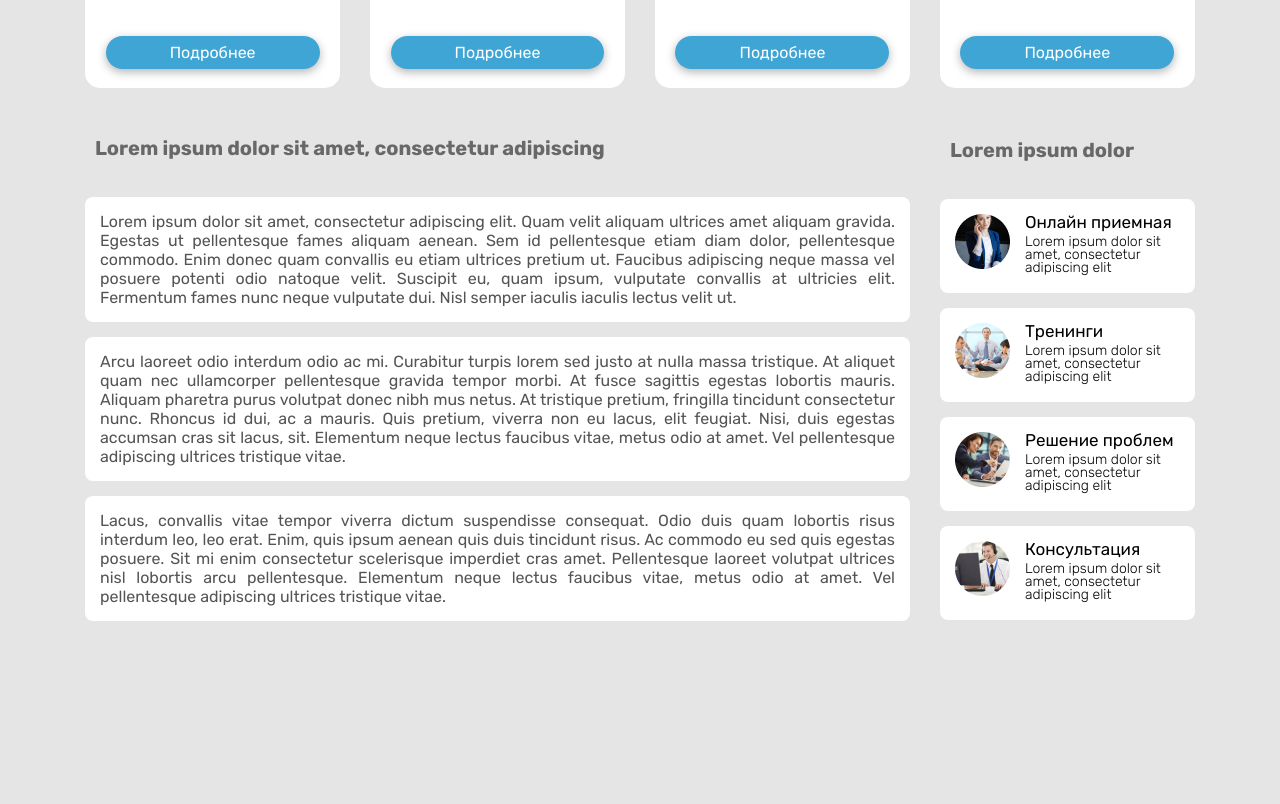
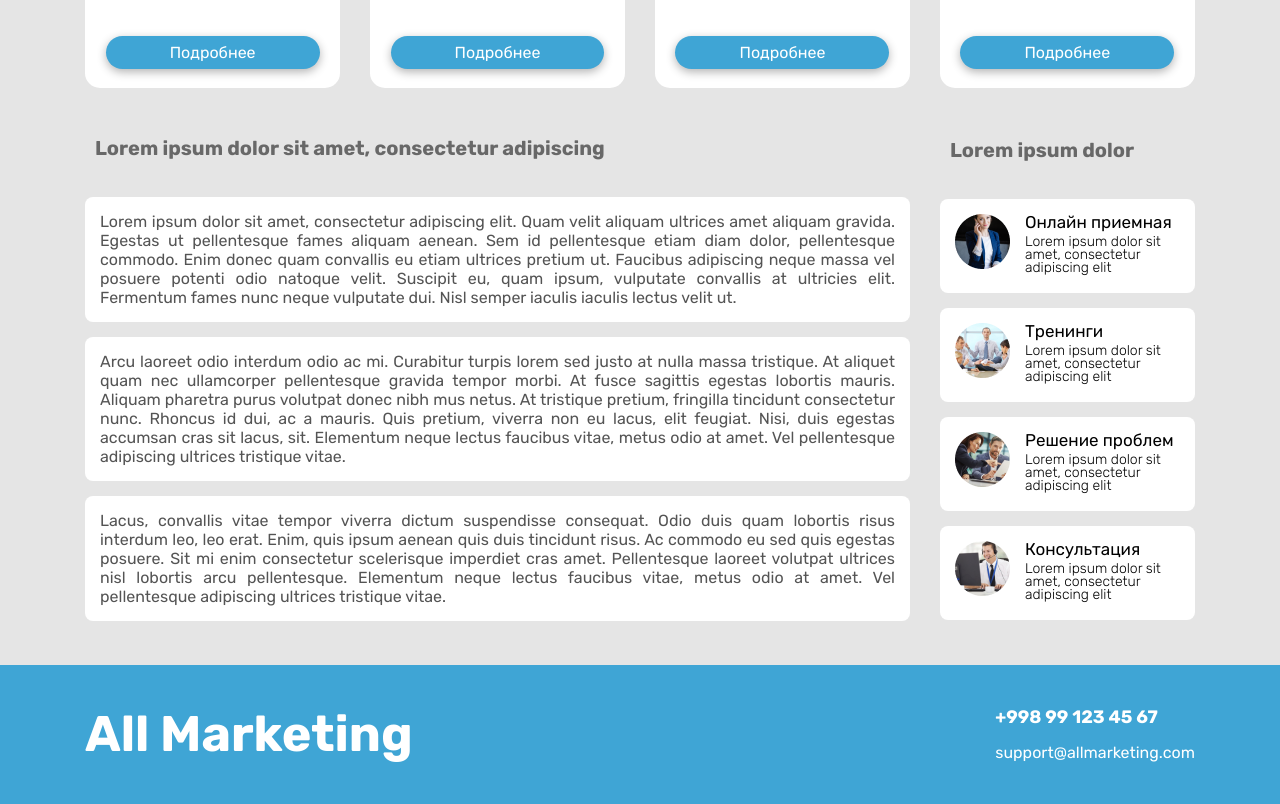
Before and after one commit to churka2/blue-market, a plain HTML site: page index.html in a window 1280 px wide. Shown: the part 828-1632 px from the top of the page. Before the commit the page ends 1449 px from the top, so only its background shows below. Drawn offline with Linux system fonts and the light colour scheme.

Commit message:
footer__added

```diff
--- /dev/null
+++ b/css/footer.css
@@ -0,0 +1,40 @@
+.foot {
+    background: #3FA5D5;
+}
+
+.footer__wrap {
+    display: flex;
+    justify-content: space-between;
+    align-items: center;
+    padding: 40px 0;
+}
+
+.foot__h2 {
+    font-family: 'Rubik', sans-serif;
+    font-size: 50px;
+    font-weight: 700;
+    line-height: 59px;
+    color: white;
+}
+
+.foot__right {
+    display: flex;
+    flex-direction: column;
+    gap: 15px;
+}
+
+.foot__number {
+    font-family: 'Rubik', sans-serif;
+    font-size: 18px;
+    font-weight: 700;
+    line-height: 21px;
+    color: white;
+}
+
+.foot__email {
+    font-family: 'Rubik', sans-serif;
+    font-size: 16px;
+    font-weight: 400;
+    line-height: 19px;
+    color: white;
+}
--- a/css/info.css
+++ b/css/info.css
@@ -3,6 +3,7 @@
     justify-content: center;
     align-items: center;
     gap: 30px;
+    padding-bottom: 44px;
 }
 
 .left__h2 {
@@ -49,13 +50,13 @@
     margin-bottom: 22px;
 }
 
-.info__right{
+.info__right {
     display: flex;
     gap: 15px;
     flex-direction: column;
 }
 
-.info__card{
+.info__card {
     display: flex;
     justify-content: space-between;
     background: white;
@@ -66,16 +67,16 @@
 
 }
 
-.infocard__h3{
-    font-family: 'Rubik',sans-serif;
+.infocard__h3 {
+    font-family: 'Rubik', sans-serif;
     font-size: 17px;
     font-weight: 400;
     line-height: 16px;
     margin-bottom: 5px;
 }
 
-.infocard__txt{
-    font-family: 'Rubik',sans-serif;
+.infocard__txt {
+    font-family: 'Rubik', sans-serif;
     font-size: 14px;
     font-weight: 300;
     line-height: 13px;
@@ -83,7 +84,7 @@
 
 }
 
-.infocard__img{
+.infocard__img {
     width: 55px;
     height: 55px;
     margin-right: 15px;
--- a/css/main.css
+++ b/css/main.css
@@ -4,3 +4,4 @@
 @import url(./banner.css);
 @import url(./cards.css);
 @import url(./info.css);
+@import url(./footer.css);
--- a/index.html
+++ b/index.html
@@ -170,6 +170,18 @@
             </div>
         </div>
     </section>
+
+    <footer class="foot">
+        <div class="container">
+            <div class="footer__wrap">
+                <h2 class="foot__h2">All Marketing</h2>
+                <div class="foot__right">
+                    <p class="foot__number">+998 99 123 45 67</p>
+                    <p class="foot__email">support@allmarketing.com</p>
+                </div>
+            </div>
+        </div>
+    </footer>
 </body>
 
 </html>
```
